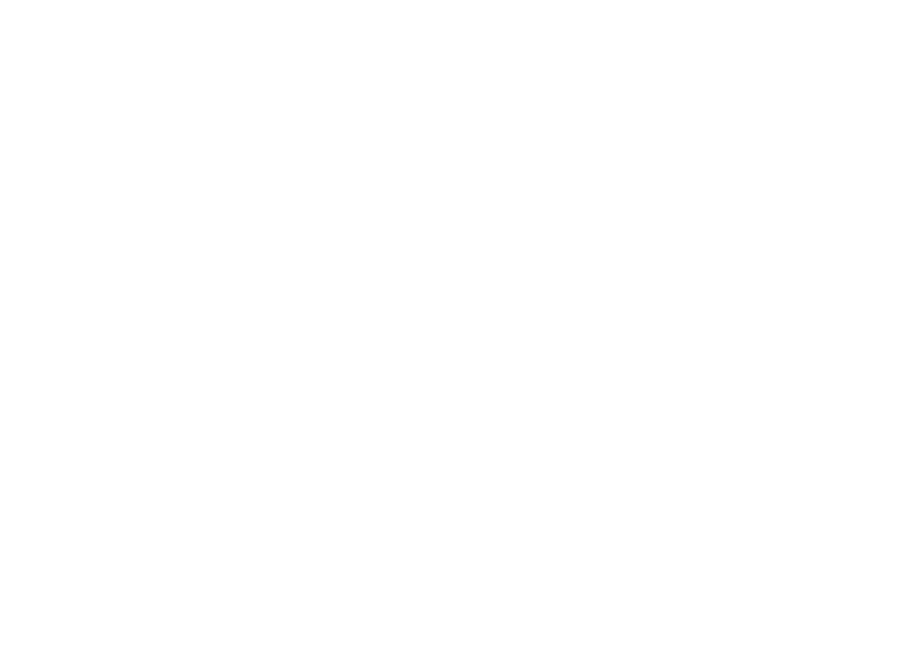
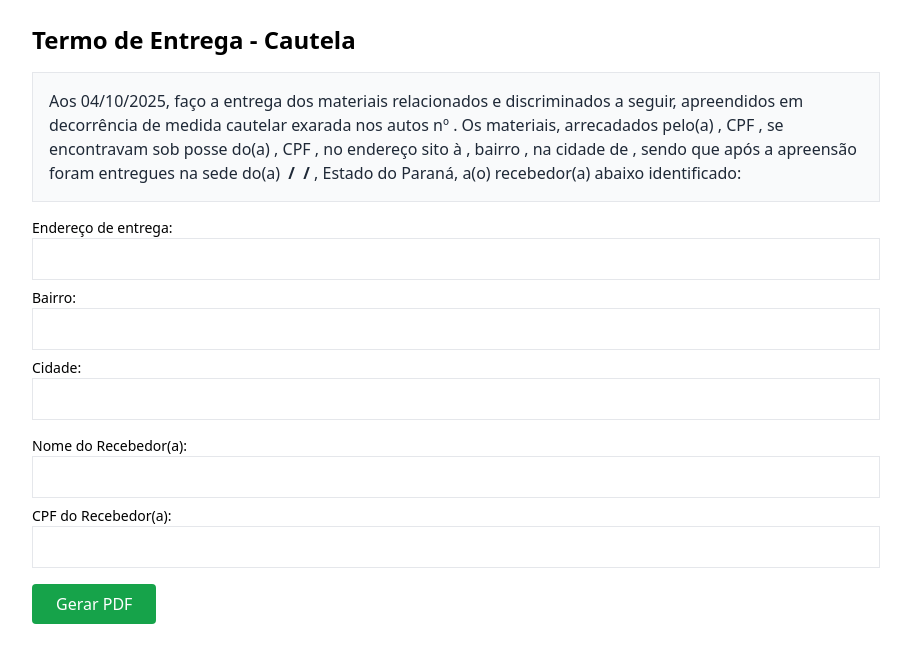
Before and after one commit to Leanke-cwb/opersai, a React (Vite) app: page /cautela in a window 1280 px wide. Before the commit this address had no page. Shown: the top 662 px of the page, without its empty margins (184-1095 px from the left). Built offline with nearby package versions, Linux system fonts and the light colour scheme.

Commit message:
atualização do projeto

```diff
--- a/package.json
+++ b/package.json
@@ -9,8 +9,10 @@
   },
   "dependencies": {
     "@supabase/supabase-js": "^2.55.0",
+    "core-js": "^3.45.1",
     "html2canvas": "^1.4.1",
-    "jspdf": "^3.0.1",
+    "jspdf": "^3.0.3",
+    "jspdf-autotable": "^5.0.2",
     "qrcode": "^1.5.4",
     "react": "^18.2.0",
     "react-dom": "^18.2.0",
--- a/src/App.jsx
+++ b/src/App.jsx
@@ -6,6 +6,7 @@
 import CadastrarAlvo from "./pages/CadastrarAlvo";
 import ConsultaAlvos from "./pages/ConsultaAlvos";
 import AutoCircunstanciado from "./pages/AutoCircunstanciado";
+import Cautela from "./pages/Cautela";
 
 export default function App() {
   return (
@@ -20,6 +21,7 @@
         <Route path="/alvo" element={<CadastrarAlvo />} />
         <Route path="/consulta-alvos" element={<ConsultaAlvos />} />
         <Route path="/auto-circunstanciado" element={<AutoCircunstanciado />} />
+        <Route path="/cautela" element={<Cautela />} />
       </Routes>
     </BrowserRouter>
   );
--- a/src/pages/AutoCircunstanciado.jsx
+++ b/src/pages/AutoCircunstanciado.jsx
@@ -1,13 +1,14 @@
 import { useState, useEffect } from "react";
 import { supabase } from "../supabase/client";
+import { useNavigate } from "react-router-dom"; // ✅ import para navegação
 
 export default function AutoCircunstanciado() {
   const [operacoes, setOperacoes] = useState([]);
   const [operacaoSelecionada, setOperacaoSelecionada] = useState(null);
   const [alvos, setAlvos] = useState([]);
   const [encerramentos, setEncerramentos] = useState([]);
+  const navigate = useNavigate(); // ✅ hook de navegação
 
-  // Buscar operações
   useEffect(() => {
     async function fetchOperacoes() {
       const { data, error } = await supabase
@@ -21,7 +22,6 @@
     fetchOperacoes();
   }, []);
 
-  // Buscar alvos e encerramentos ao selecionar operação
   useEffect(() => {
     if (!operacaoSelecionada) {
       setAlvos([]);
@@ -31,7 +31,6 @@
 
     async function fetchDados() {
       try {
-        // Buscar alvos
         const { data: alvosData, error: alvosError } = await supabase
           .from("alvos")
           .select("id, nome, numero_alvo")
@@ -40,7 +39,6 @@
         if (alvosError) throw alvosError;
         setAlvos(alvosData || []);
 
-        // Buscar encerramentos
         const { data: encerramentosData, error: encerramentosError } =
           await supabase
             .from("operacoes_encerramento")
@@ -50,8 +48,6 @@
             .eq("operacao_id", operacaoSelecionada.id);
 
         if (encerramentosError) throw encerramentosError;
-
-        console.log("🔎 Encerramentos recebidos:", encerramentosData);
         setEncerramentos(encerramentosData || []);
       } catch (err) {
         console.error("Erro ao buscar dados:", err);
@@ -61,10 +57,30 @@
     fetchDados();
   }, [operacaoSelecionada]);
 
-  // Detectar se alvo está encerrado
   function getStatusAlvo(alvoId) {
     return encerramentos.find((e) => e.alvo_id === alvoId) || null;
   }
+
+  async function fetchItens(alvoId) {
+    const { data, error } = await supabase
+      .from("materiais_apreendidos")
+      .select("id, quantidade, descricao")
+      .eq("alvo_id", alvoId);
+
+    if (error) {
+      console.error("Erro ao buscar itens apreendidos:", error);
+      return [];
+    }
+    return data || [];
+  }
+
+  // ✅ função para navegar para a tela de cautela
+  const handleCautela = async (alvo) => {
+    const itens = await fetchItens(alvo.id);
+    localStorage.setItem("itensApreendidos", JSON.stringify(itens));
+    localStorage.setItem("nomeAlvo", alvo.nome || "");
+    navigate("/cautela");
+  };
 
   function handleSelecionarOperacao(event) {
     const id = event.target.value;
@@ -143,11 +159,15 @@
                           <button className="bg-pink-500 text-white px-3 py-1 rounded hover:bg-pink-600">
                             Custódia
                           </button>
-                          <button className="bg-yellow-500 text-white px-3 py-1 rounded hover:bg-yellow-600">
+
+                          {/* ✅ botão Cautela agora navega */}
+                          <button
+                            onClick={() => handleCautela(alvo)}
+                            className="bg-yellow-500 text-white px-3 py-1 rounded hover:bg-yellow-600"
+                          >
                             Cautela
                           </button>
 
-                          {/* ✅ Mostra o status sem remover os botões */}
                           {status?.encerrado ? (
                             <span className="text-green-600 font-semibold text-sm ml-3">
                               ✅ Encerrada
--- /dev/null
+++ b/src/pages/Cautela.jsx
@@ -0,0 +1,163 @@
+// src/screens/CautelaScreen.jsx
+import React, { useState, useEffect } from "react";
+import jsPDF from "jspdf";
+import autoTable from "jspdf-autotable";
+
+export default function CautelaScreen() {
+  const [itens, setItens] = useState([]);
+  const [numeroAutos, setNumeroAutos] = useState("");
+  const [comandante, setComandante] = useState("");
+  const [cpfComandante, setCpfComandante] = useState("");
+  const [nomeAlvo, setNomeAlvo] = useState("");
+  const [cpfAlvo, setCpfAlvo] = useState("");
+  const [enderecoEntrega, setEnderecoEntrega] = useState("");
+  const [bairroEntrega, setBairroEntrega] = useState("");
+  const [cidadeEntrega, setCidadeEntrega] = useState("");
+  const [nomeRecebedor, setNomeRecebedor] = useState("");
+  const [cpfRecebedor, setCpfRecebedor] = useState("");
+  const [dadosAlvo, setDadosAlvo] = useState({});
+  const [dataAtual, setDataAtual] = useState("");
+
+  useEffect(() => {
+    const hoje = new Date();
+    setDataAtual(hoje.toLocaleDateString("pt-BR"));
+
+    // Dados vindos do localStorage (salvos no clique do botão Cautela)
+    const dadosItens = JSON.parse(
+      localStorage.getItem("itensApreendidos") || "[]"
+    );
+    const dadosAlvoLS = JSON.parse(localStorage.getItem("dadosAlvo") || "{}");
+    const dadosOperacao = JSON.parse(
+      localStorage.getItem("dadosOperacao") || "{}"
+    );
+    const dadosUsuario = JSON.parse(
+      localStorage.getItem("dadosUsuario") || "{}"
+    );
+
+    setItens(dadosItens);
+    setDadosAlvo(dadosAlvoLS);
+    setNumeroAutos(dadosOperacao.numero_autos || "");
+    setComandante(dadosUsuario.nome || "");
+    setCpfComandante(dadosUsuario.cpf || "");
+    setNomeAlvo(dadosAlvoLS.nome || "");
+    setCpfAlvo(dadosAlvoLS.cpf || "");
+  }, []);
+
+  const gerarPDF = () => {
+    const doc = new jsPDF();
+    doc.setFontSize(14);
+    doc.text("TERMO DE ENTREGA", 105, 20, { align: "center" });
+
+    doc.setFontSize(11);
+    doc.text(
+      `Aos ${dataAtual}, faço a entrega dos materiais relacionados e discriminados a seguir, apreendidos em decorrência de medida cautelar exarada nos autos nº ${numeroAutos}.
+Os materiais, arrecadados pelo(a) ${comandante}, CPF ${cpfComandante}, se encontravam sob posse do(a) ${nomeAlvo}, CPF ${cpfAlvo},
+no endereço sito à ${dadosAlvo.endereco || ""}, bairro ${
+        dadosAlvo.bairro || ""
+      }, na cidade de ${dadosAlvo.cidade || ""},
+sendo que após a apreensão foram entregues na sede do(a) ${enderecoEntrega}, bairro ${bairroEntrega}, na cidade de ${cidadeEntrega}, Estado do Paraná, a(o) recebedor(a) abaixo identificado:`,
+      15,
+      35,
+      { maxWidth: 180 }
+    );
+
+    // tabela dos itens
+    autoTable(doc, {
+      startY: 115,
+      head: [["Item nº", "Quant.", "Descrição do item"]],
+      body: itens.map((item, index) => [
+        index + 1,
+        item.quantidade || "-",
+        item.descricao || item.nome || "-",
+      ]),
+    });
+
+    doc.text(
+      `Nome completo: ${nomeRecebedor}`,
+      15,
+      doc.lastAutoTable.finalY + 20
+    );
+    doc.text(`CPF: ${cpfRecebedor}`, 15, doc.lastAutoTable.finalY + 30);
+    doc.text(
+      "Assinatura do Recebedor(a): ___________________________",
+      15,
+      doc.lastAutoTable.finalY + 40
+    );
+
+    doc.save("termo_de_entrega.pdf");
+  };
+
+  return (
+    <div className="p-6 max-w-4xl mx-auto">
+      <h1 className="text-2xl font-bold mb-4">Termo de Entrega - Cautela</h1>
+
+      {/* Pré-visualização do termo */}
+      <div className="border p-4 mb-4 bg-gray-50 text-gray-800 whitespace-pre-wrap">
+        Aos {dataAtual}, faço a entrega dos materiais relacionados e
+        discriminados a seguir, apreendidos em decorrência de medida cautelar
+        exarada nos autos nº <strong>{numeroAutos}</strong>. Os materiais,
+        arrecadados pelo(a) <strong>{comandante}</strong>, CPF{" "}
+        <strong>{cpfComandante}</strong>, se encontravam sob posse do(a){" "}
+        <strong>{nomeAlvo}</strong>, CPF <strong>{cpfAlvo}</strong>, no endereço
+        sito à <strong>{dadosAlvo.endereco}</strong>, bairro{" "}
+        <strong>{dadosAlvo.bairro}</strong>, na cidade de{" "}
+        <strong>{dadosAlvo.cidade}</strong>, sendo que após a apreensão foram
+        entregues na sede do(a){" "}
+        <strong>
+          {enderecoEntrega} / {bairroEntrega} / {cidadeEntrega}
+        </strong>
+        , Estado do Paraná, a(o) recebedor(a) abaixo identificado:
+      </div>
+
+      {/* Campos editáveis */}
+      <div className="mb-4">
+        <label className="block text-sm">Endereço de entrega:</label>
+        <input
+          type="text"
+          value={enderecoEntrega}
+          onChange={(e) => setEnderecoEntrega(e.target.value)}
+          className="border p-2 w-full"
+        />
+        <label className="block text-sm mt-2">Bairro:</label>
+        <input
+          type="text"
+          value={bairroEntrega}
+          onChange={(e) => setBairroEntrega(e.target.value)}
+          className="border p-2 w-full"
+        />
+        <label className="block text-sm mt-2">Cidade:</label>
+        <input
+          type="text"
+          value={cidadeEntrega}
+          onChange={(e) => setCidadeEntrega(e.target.value)}
+          className="border p-2 w-full"
+        />
+      </div>
+
+      <div className="mb-4">
+        <label className="block text-sm">Nome do Recebedor(a):</label>
+        <input
+          type="text"
+          value={nomeRecebedor}
+          onChange={(e) => setNomeRecebedor(e.target.value)}
+          className="border p-2 w-full"
+        />
+        <label className="block text-sm mt-2">CPF do Recebedor(a):</label>
+        <input
+          type="text"
+          value={cpfRecebedor}
+          onChange={(e) => setCpfRecebedor(e.target.value)}
+          className="border p-2 w-full"
+        />
+      </div>
+
+      {/* Botão gerar PDF */}
+      <button
+        onClick={gerarPDF}
+        className="bg-green-600 text-white px-6 py-2 rounded hover:bg-green-700"
+      >
+        Gerar PDF
+      </button>
+    </div>
+  );
+}
```
Also changed, not shown: 2 other files (tests, documents, lock files or other folders).
